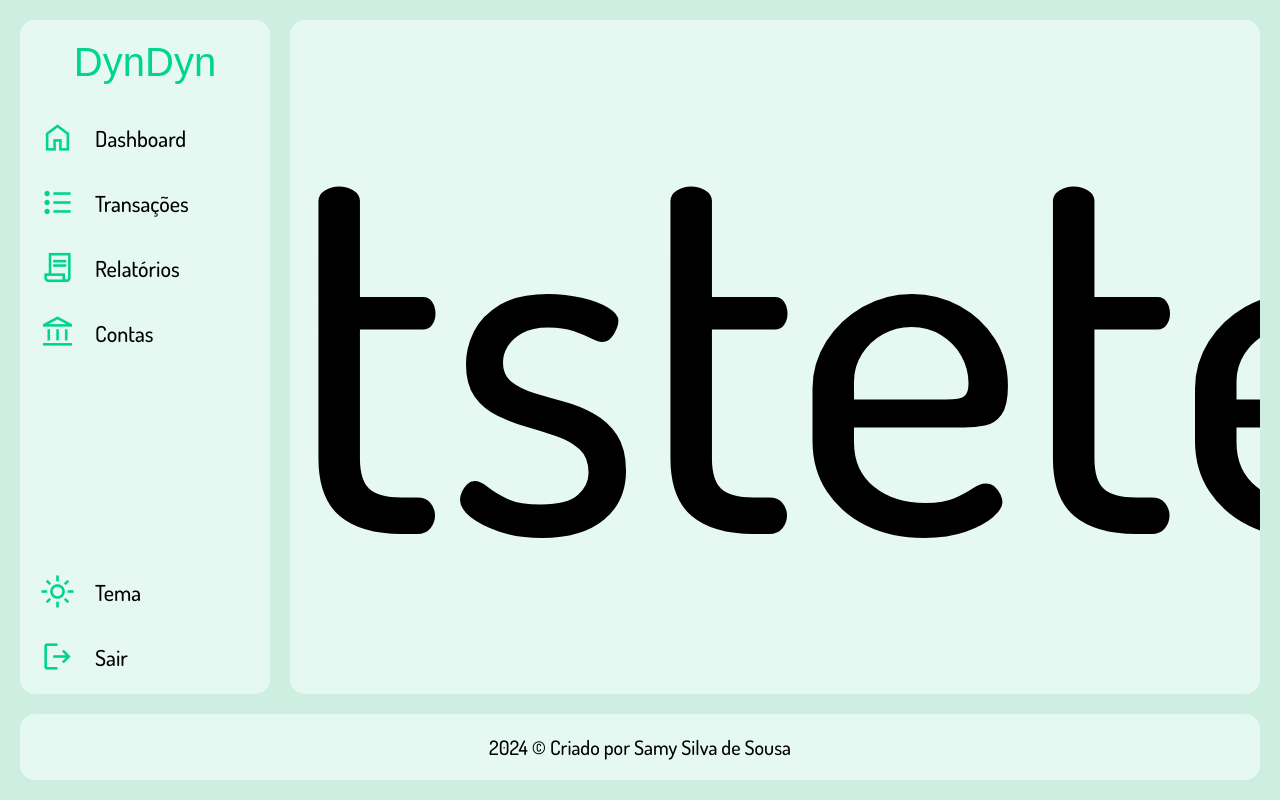
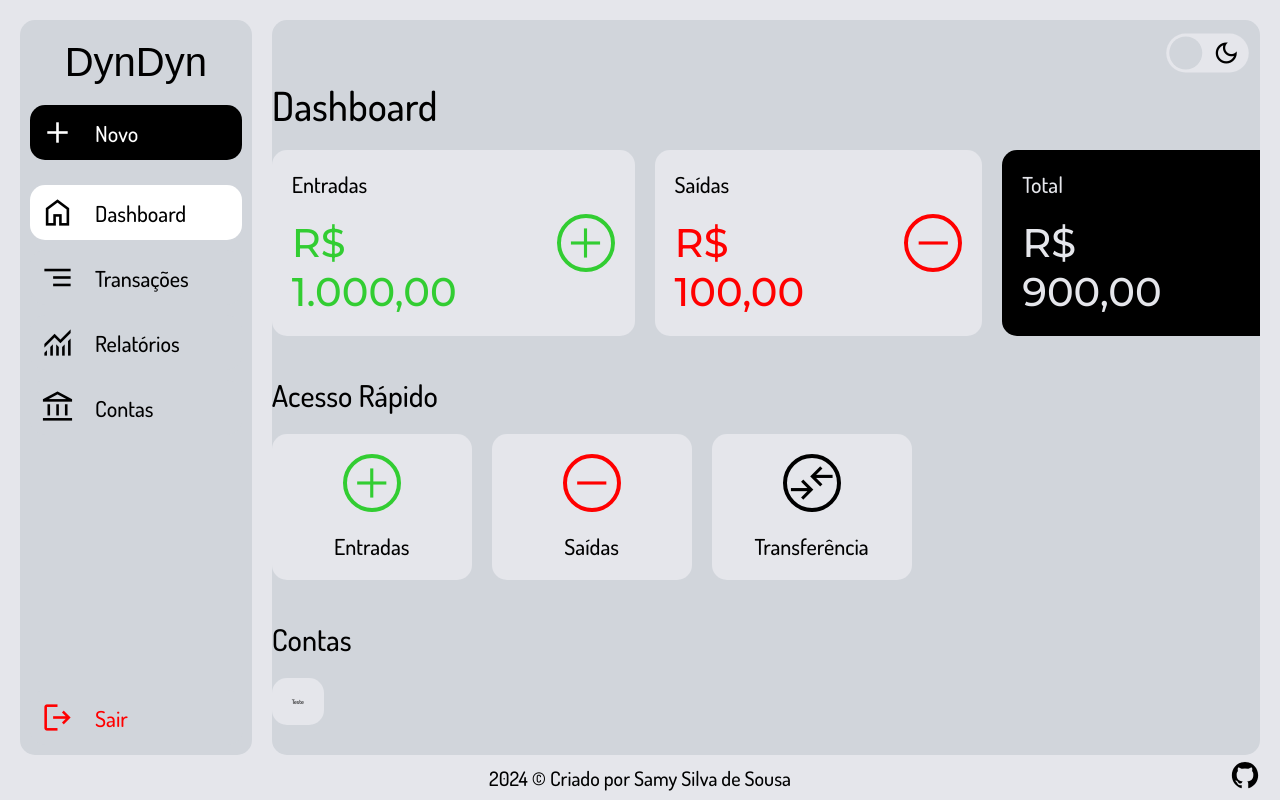
Before and after one commit to SamySilvaDeSousa/DynDyn, a plain HTML site: page dashboard.html in a window 1280 px wide. Drawn offline with nearby package versions, Linux system fonts and the light colour scheme; a web font is replaced by a local one.

Commit message:
Alteração nas Cores e Desenvolvimento Parcial do Dashboard

```diff
--- a/assets/css/global/elements.css
+++ b/assets/css/global/elements.css
@@ -1,65 +1,3 @@
-.animacao-inicial,
-.animacao-inicial2,
-.animacao-inicial3 {
-  position: absolute;
-  width: 100%;
-  height: 100%;
-  top: 0;
-}
-.animacao-inicial {
-  background-color: var(--tertiary);
-  z-index: 23;
-  animation: cortinas 1s ease-in-out forwards;
-}
-.animacao-inicial2 {
-  background-color: var(--sombra-2);
-  z-index: 22;
-  animation: cortinas 1s ease-in-out forwards;
-  animation-delay: 50ms;
-}
-.animacao-inicial3 {
-  background-color: var(--primary);
-  z-index: 21;
-  animation: cortinas 1s ease-in-out forwards;
-  animation-delay: 100ms;
-}
-
-h2 {
-  color: transparent;
-  background: linear-gradient(
-    var(--tertiary) 50%, var(--bg) 50%
-  );
-  background-clip: text;
-  font-family: 'Righteous', sans-serif;
-  font-style: normal;
-  font-size: 10rem;
-  text-transform: uppercase;
-  z-index: 9;
-  transition: 200ms;
-}
-h3 {
-  color: var(--primary);
-  font-family: 'Righteous', sans-serif;
-  font-style: normal;
-  font-size: 5rem;
-  text-shadow: 0px 6px 0px var(--sombra);
-  text-transform: uppercase;
-
-  span {
-    color: var(--secundary);
-    margin-left: 5px;
-  }
-}
-h4 {
-  color: var(--primary);
-  font-family: 'Righteous', sans-serif;
-  font-style: normal;
-  font-size: 4rem;
-  text-shadow: 0px 4px 0px var(--sombra);
-  text-transform: uppercase;
-}
-
-
 .body-container {
   display: flex;
   gap: 20px;
@@ -67,3 +5,38 @@ h4 {
 section {
   overflow-x: hidden;
 }
+
+.card {
+  display: flex;
+  justify-content: center;
+  align-items: center;
+  gap: 100px;
+  background-color: var(--bg);
+  padding: 20px;
+  border-radius: 15px;
+
+  strong {
+    font-family: "Montserrat", sans-serif;
+  }
+}
+.card-atalho {
+  display: flex;
+  flex-direction: column;
+  justify-content: center;
+  align-items: center;
+  gap: 20px;
+  background-color: var(--bg);
+  padding: 20px;
+  border-radius: 15px;
+  min-width: 200px;
+  cursor: pointer;
+
+  &:hover {
+    background-color: var(--primary);
+  }
+
+  span,
+  p {
+    cursor: pointer;
+  }
+}
--- a/assets/css/global/fonts.css
+++ b/assets/css/global/fonts.css
@@ -1,2 +1,3 @@
 @import url('https://fonts.googleapis.com/css2?family=Dosis:wght@200..800&family=Roboto+Mono:ital,wght@0,100..700;1,100..700&family=Zen+Dots&display=swap');
 @import url('https://fonts.googleapis.com/css2?family=Roboto+Mono:ital,wght@0,100..700;1,100..700&family=Zen+Dots&display=swap');
+@import url('https://fonts.googleapis.com/css2?family=Montserrat:ital,wght@0,100..900;1,100..900&display=swap');
--- a/assets/css/global/normalize.css
+++ b/assets/css/global/normalize.css
@@ -11,6 +11,7 @@
   cursor: default;
   user-select: none;
   -webkit-tap-highlight-color: rgba(0, 0, 0, 0);
+  transition: background 0.2s linear;
 }
 *::selection {
   color: var(--primary);
@@ -25,7 +26,8 @@ body {
   display: flex;
   flex-direction: column;
   position: relative;
+  color: var(--secondary);
   background-color: var(--bg);
   overflow-x: hidden;
-  padding: 20px;
+  transition: background 0.2s linear;
 }
--- a/assets/css/global/scrollbar.css
+++ b/assets/css/global/scrollbar.css
@@ -7,8 +7,7 @@
   margin: 10px 0px;
 }
 ::-webkit-scrollbar-thumb {
-
-  border: 3px solid var(--primary);
+  color: var(--secondary);
   border-radius: 100px;
 }
 ::-webkit-scrollbar-thumb:hover {
--- a/assets/css/global/variables.css
+++ b/assets/css/global/variables.css
@@ -1,11 +1,20 @@
 :root {
-  --primary: rgb(0, 212, 141);
-  --secundary: black;
-  --tertiary: #e6f8f2;
-  --bg: #ceeee2;
-  --sombra: rgb(229, 236, 229);
-  --sombra-2: rgb(17, 237, 167);
+  --primary: rgb(255, 255, 255);
+  --secondary: black;
+  --tertiary: #d1d5db;
+  --bg: #e5e6eb;
+  --sombra: #e5e7eb;
+  --sombra-2: rgb(65, 65, 65);
 
   --tertiary-vanish: rgba(0, 45, 111, 0);
   --vanish: rgba(255,255,255,0);
 }
+
+.tema-dark {
+  --primary: #3f3f46;
+  --secondary: white;
+  --tertiary: #18181b;
+  --bg: #272729;
+  --sombra: rgb(50, 50, 50);
+  --sombra-2: #a0a0a0;
+}
--- a/assets/css/pages/dashboard/dashboard.css
+++ b/assets/css/pages/dashboard/dashboard.css
@@ -1,3 +1,4 @@
+@import './partials/section-dashboard.css';
 @import './partials/section-header.css';
 @import './partials/section-main.css';
 @import './partials/section-footer.css';
--- /dev/null
+++ b/assets/css/pages/dashboard/partials/section-dashboard.css
@@ -0,0 +1,173 @@
+#dashboard {
+  display: flex;
+  flex-direction: column;
+  justify-content: start;
+  align-items: start;
+  margin-top: 60px;
+  gap: 20px;
+
+  h2 {
+    font-size: 4rem;
+  }
+  h3 {
+    font-size: 3rem;
+    margin-top: 20px;
+  }
+  .dashboard-container {
+    display: flex;
+    gap: 20px;
+  }
+  .dashboard-atalho-container {
+    display: flex;
+    flex-direction: row;
+    gap: 20px;
+  }
+}
+.card-entradas {
+
+  .card-entradas-container {
+    display: flex;
+    flex-direction: column;
+    justify-content: center;
+    align-items: start;
+    gap: 20px;
+    cursor: pointer;
+
+    p {
+      font-size: 2.2rem;
+      cursor: pointer;
+    }
+    strong {
+      color: limegreen;
+      font-size: 4rem;
+      cursor: pointer;
+    }
+  }
+
+  span {
+    font-size: 5rem;
+    color: limegreen;
+    border: 4px solid limegreen;
+    border-radius: 50%;
+    cursor: pointer;
+  }
+
+  &:hover {
+    background-color: var(--primary);
+    cursor: pointer;
+  }
+}
+
+.card-saidas {
+
+  .card-saidas-container {
+    display: flex;
+    flex-direction: column;
+    justify-content: center;
+    align-items: start;
+    gap: 20px;
+    cursor: pointer;
+
+    p {
+      font-size: 2.2rem;
+      cursor: pointer;
+    }
+    strong {
+      color: red;
+      font-size: 4rem;
+      cursor: pointer;
+    }
+  }
+
+  span {
+    font-size: 5rem;
+    color: red;
+    border: 4px solid red;
+    border-radius: 50%;
+    cursor: pointer;
+  }
+
+  &:hover {
+    background-color: var(--primary);
+    cursor: pointer;
+  }
+}
+
+.card-total {
+  background-color: var(--secondary) !important;
+
+  .card-total-container {
+    display: flex;
+    flex-direction: column;
+    justify-content: center;
+    align-items: start;
+    gap: 20px;
+    cursor: pointer;
+
+    p {
+      color: var(--bg);
+      font-size: 2.2rem;
+      cursor: pointer;
+    }
+    strong {
+      color: var(--bg);
+      font-size: 4rem;
+      cursor: pointer;
+    }
+  }
+
+  span {
+    font-size: 5rem;
+    color: var(--primary);
+    border: 4px solid var(--primary);
+    border-radius: 50%;
+    cursor: pointer;
+  }
+
+  &:hover {
+    background-color: var(--sombra-2) !important;
+    cursor: pointer;
+  }
+}
+
+
+
+.card-entradas-atalho {
+
+  p {
+    font-size: 2.2rem;
+  }
+
+  span {
+    font-size: 5rem;
+    color: limegreen;
+    border: 4px solid limegreen;
+    border-radius: 50%;
+  }
+}
+.card-saidas-atalho {
+
+  p {
+    font-size: 2.2rem;
+  }
+
+  span {
+    font-size: 5rem;
+    color: red;
+    border: 4px solid red;
+    border-radius: 50%;
+  }
+}
+.card-transferencia-atalho {
+
+  p {
+    font-size: 2.2rem;
+  }
+
+  span {
+    font-size: 5rem;
+    color: var(--secondary);
+    border: 4px solid var(--secondary);
+    border-radius: 50%;
+  }
+}
--- a/assets/css/pages/dashboard/partials/section-footer.css
+++ b/assets/css/pages/dashboard/partials/section-footer.css
@@ -1,4 +1,5 @@
 footer {
+  position: relative;
   display: flex;
   justify-content: center;
   align-items: center;
@@ -6,14 +7,27 @@ footer {
   .creditos-footer {
     border-radius: 15px;
     width: 100%;
-    padding: 20px 0px;
-    margin-top: 20px;
-    background-color: var(--tertiary);
+    margin-top: 10px;
 
     p {
-      color: var(--secundary);
+      color: var(--secondary);
       font-size: 2rem;
       text-align: center;
     }
+    a {
+      position: absolute;
+      top: 5px;
+      right: 20px;
+
+      ion-icon {
+        color: var(--secondary);
+        font-size: 3rem;
+        cursor: pointer;
+
+        &:hover {
+          color: var(--tertiary);
+        }
+      }
+    }
   }
 }
--- a/assets/css/pages/dashboard/partials/section-header.css
+++ b/assets/css/pages/dashboard/partials/section-header.css
@@ -7,61 +7,95 @@ header {
   gap: 20px;
   background-color: var(--tertiary);
   border-radius: 15px;
+  width: 300px;
+  margin: 20px 0px 0px 20px;
 
   .sidebar-top {
     display: flex;
     flex-direction: column;
     justify-content: center;
     align-items: center;
+    width: 100%;
+    padding: 0px 10px;
+  }
+  .sidebar-bottom {
+    width: 100%;
   }
 }
 
 
-#logo {
-  color: var(--primary);
+.logo {
+  color: var(--secondary);
   font-size: 4rem;
   font-family: "Zen Dots", sans-serif;
   font-weight: 400;
   font-style: normal;
-  margin: 20px auto;
+  margin: 20px auto 0px;
+}
+
+.botao-novo {
+  display: flex;
+  justify-content: start;
+  align-items: center;
+  gap: 20px;
+  width: 100%;
+  padding: 10px;
+  margin: 20px 10px;
+  border: none;
+  border-radius: 15px;
+  font-size: 2.2rem;
   cursor: pointer;
+  color: var(--primary);
+  background-color: var(--secondary);
+
+  &:hover {
+    background-color: var(--sombra-2);
+  }
+
+  span {
+    font-size: 3.5rem;
+    cursor: pointer;
+  }
 }
 
 .menu {
   display: flex;
   flex-direction: column;
   list-style: none;
-  width: 250px;
-
+  width: 100%;
 
   a {
     display: flex;
     justify-content: start;
     align-items: center;
     gap: 20px;
-    color: var(--secundary);
+    color: var(--secondary);
     background-color: var(--tertiary);
     padding: 10px;
-    margin: 5px 10px;
+    margin: 5px 0px;
     font-size: 2.2rem;
-    font-weight: 500;
     cursor: pointer;
     border-radius: 15px;
-    transition: 100ms;
 
     &:hover {
-      background-color: var(--sombra);
+      background-color: var(--bg);
     }
 
     span {
-      color: var(--primary);
+      color: var(--secondary);
       font-size: 3.5rem;
       cursor: pointer;
     }
   }
   #nav-start {
+    color: var(--secondary);
     border-top-right-radius: 15px;
     border-top-left-radius: 15px;
+    background-color: var(--primary);
+
+    span {
+      color: var(--secondary);
+    }
   }
   #nav-end {
     border-bottom-right-radius: 15px;
@@ -69,13 +103,12 @@ header {
   }
 }
 
-#botao-sair,
-#botao-config  {
+#botao-sair {
   display: flex;
   justify-content: start;
   align-items: center;
   gap: 20px;
-  color: var(--secundary);
+  color: red;
   background-color: var(--tertiary);
   border: none;
   padding: 10px;
@@ -83,15 +116,19 @@ header {
   font-size: 2.2rem;
   cursor: pointer;
   border-radius: 15px;
-  transition: 100ms;
-  width: 163%;
+  width: 92%;
 
   &:hover {
-    background-color: var(--sombra);
+    color: var(--secondary);
+    background-color: firebrick;
+
+    span {
+      color: var(--secondary);
+    }
   }
 
   span {
-    color: var(--primary);
+    color: red;
     font-size: 3.5rem;
     cursor: pointer;
   }
--- a/assets/css/pages/dashboard/partials/section-main.css
+++ b/assets/css/pages/dashboard/partials/section-main.css
@@ -1,10 +1,65 @@
 main {
+  position: relative;
   display: flex;
+  justify-content: center;
   list-style: none;
   border-radius: 15px;
   width: 100%;
-  height: calc(100vh - 126px);
+  height: calc(100vh - 65px);
   background-color: var(--tertiary);
-  margin: 0px auto;
+  margin: 20px 20px 0px 0px;
   overflow-x: hidden;
+  transition: background 0.2s linear;
 }
+
+#botao-tema {
+  position: absolute;
+  top: 20px;
+  right: 25px;
+}
+
+.checkbox {
+  opacity: 0;
+  position: absolute;
+
+  &:checked + label .circulo {
+    transform: translateX(29px);
+  }
+}
+
+label {
+  background-color: var(--bg);
+  border-radius: 50px;
+  cursor: pointer;
+  display: flex;
+  justify-content: space-between;
+  align-items: center;
+  padding: 5px;
+  position: relative;
+  height: 26px;
+  width: 55px;
+  transform: scale(1.5);
+
+  .light,
+  .dark {
+    font-size: 2rem;
+    color: var(--secondary);
+    cursor: pointer;
+  }
+  .light {
+    font-size: 1.9rem;
+  }
+
+  .circulo {
+    background-color: var(--tertiary);
+    border-radius: 50%;
+    position: absolute;
+    top: 2px;
+    left: 2px;
+    height: 22px;
+    width: 22px;
+    transform: translateX(0px);
+    transition: transform 0.2s linear;
+    cursor: pointer;
+  }
+}
--- a/dashboard.html
+++ b/dashboard.html
@@ -18,11 +18,7 @@
 
 <body>
 
-  <div class="animacao-inicial"></div>
-  <div class="animacao-inicial2"></div>
-  <div class="animacao-inicial3"></div>
-
-    <!--
+  <!--
   ██   ██ ███████  █████  ██████  ███████ ██████
   ██   ██ ██      ██   ██ ██   ██ ██      ██   ██
   ███████ █████   ███████ ██   ██ █████   ██████
@@ -33,30 +29,96 @@
   <div class="body-container">
     <header id="sidebar">
       <div class="sidebar-top">
-        <a id="logo" href="dashboard.html">DynDyn</a>
+        <h1 class="logo">DynDyn</h1>
+        <button class="botao-novo"><span class="material-symbols-outlined">add</span>Novo</button>
         <nav class="menu">
           <a id="nav-start" class="nav-link" href="#"><span class="material-symbols-outlined">home</span> Dashboard</a>
-          <a class="nav-link" href="#"><span class="material-symbols-outlined">format_list_bulleted</span> Transações</a>
-          <a class="nav-link" href="#"><span class="material-symbols-outlined">contract</span> Relatórios</a>
+          <a class="nav-link" href="#"><span class="material-symbols-outlined">segment</span> Transações</a>
+          <a class="nav-link" href="#"><span class="material-symbols-outlined">monitoring</span> Relatórios</a>
           <a id="nav-end" class="nav-link" href="#"><span class="material-symbols-outlined">account_balance</span> Contas</a>
         </nav>
       </div>
       <div class="sidebar-bottom">
-        <button id="botao-config"><span class="material-symbols-outlined">light_mode</span> Tema</a>
-        <button id="botao-sair"><span class="material-symbols-outlined">logout</span> Sair</a>
+        <button id="botao-sair"><span class="material-symbols-outlined">logout</span> Sair</button>
       </div>
     </header>
 
     <main>
-      <section id="" style="font-size: 50rem; width: 100%; ">
-        tstetestes
+
+      <div id="botao-tema">
+        <input id="check-tema" class="checkbox" type="checkbox">
+        <label for="check-tema">
+          <span class="light material-symbols-outlined">light_mode</span>
+          <span class="dark material-symbols-outlined">dark_mode</span>
+          <div class="circulo"></div>
+        </label>
+      </div>
+
+      <section id="dashboard">
+        <h2>Dashboard</h2>
+        <div class="dashboard-container">
+
+          <div class="card card-entradas">
+            <div class="card-entradas-container">
+              <p>Entradas</p>
+              <strong>R$ 1.000,00</strong>
+            </div>
+            <span class="material-symbols-outlined">add</span>
+          </div>
+
+          <div class="card card-saidas">
+            <div class="card-saidas-container">
+              <p>Saídas</p>
+              <strong>R$ 100,00</strong>
+            </div>
+            <span class="material-symbols-outlined">remove</span>
+          </div>
+
+          <div class="card card-total">
+            <div class="card-total-container">
+              <p>Total</p>
+              <strong>R$ 900,00</strong>
+            </div>
+            <span class="material-symbols-outlined">attach_money</span>
+          </div>
+
+        </div>
+        <h3>Acesso Rápido</h3>
+        <div class="dashboard-atalho-container">
+          <div class="card-atalho card-entradas-atalho">
+            <span class="material-symbols-outlined">add</span>
+            <p>Entradas</p>
+          </div>
+          <div class="card-atalho card-saidas-atalho">
+            <span class="material-symbols-outlined">remove</span>
+            <p>Saídas</p>
+          </div>
+          <div class="card-atalho card-transferencia-atalho">
+            <span class="material-symbols-outlined">compare_arrows</span>
+            <p>Transferência</p>
+          </div>
+        </div>
+        <h3>Contas</h3>
+        <div class="card">
+          Teste
+        </div>
+
       </section>
     </main>
   </div>
 
+  <!--
+  ███████  ██████   ██████  ████████ ███████ ██████
+  ██      ██    ██ ██    ██    ██    ██      ██   ██
+  █████   ██    ██ ██    ██    ██    █████   ██████
+  ██      ██    ██ ██    ██    ██    ██      ██   ██
+  ██       ██████   ██████     ██    ███████ ██   ██
+  -->
+
   <footer>
     <div class="creditos-footer">
       <p>2024 &copy; Criado por Samy Silva de Sousa</p>
+      <a href="https://github.com/SamySilvaDeSousa" target="_blank"><ion-icon name="logo-github"></ion-icon></a>
     </div>
   </footer>
 
@@ -68,8 +130,12 @@
   ███████  ██████ ██   ██ ██ ██         ██
   -->
 
+  <script src="./assets/js/global/alterarTema.js"></script>
+
   <!--ÍCONES-->
   <link rel="stylesheet" href="https://fonts.googleapis.com/css2?family=Material+Symbols+Outlined:opsz,wght,FILL,GRAD@24,400,0,0"/>
+  <link rel="stylesheet" href="https://unpkg.com/ionicons@4.5.10-0/dist/css/ionicons.min.css">
+  <script type="module" src="https://unpkg.com/ionicons@7.1.0/dist/ionicons/ionicons.esm.js"></script>
   <!--ÍCONES-->
 
   <!--ANIMAÇÕES-->
```
Also changed, not shown: assets/js/global/alterarTema.js (added, +9 -0 lines), 1 other file.
